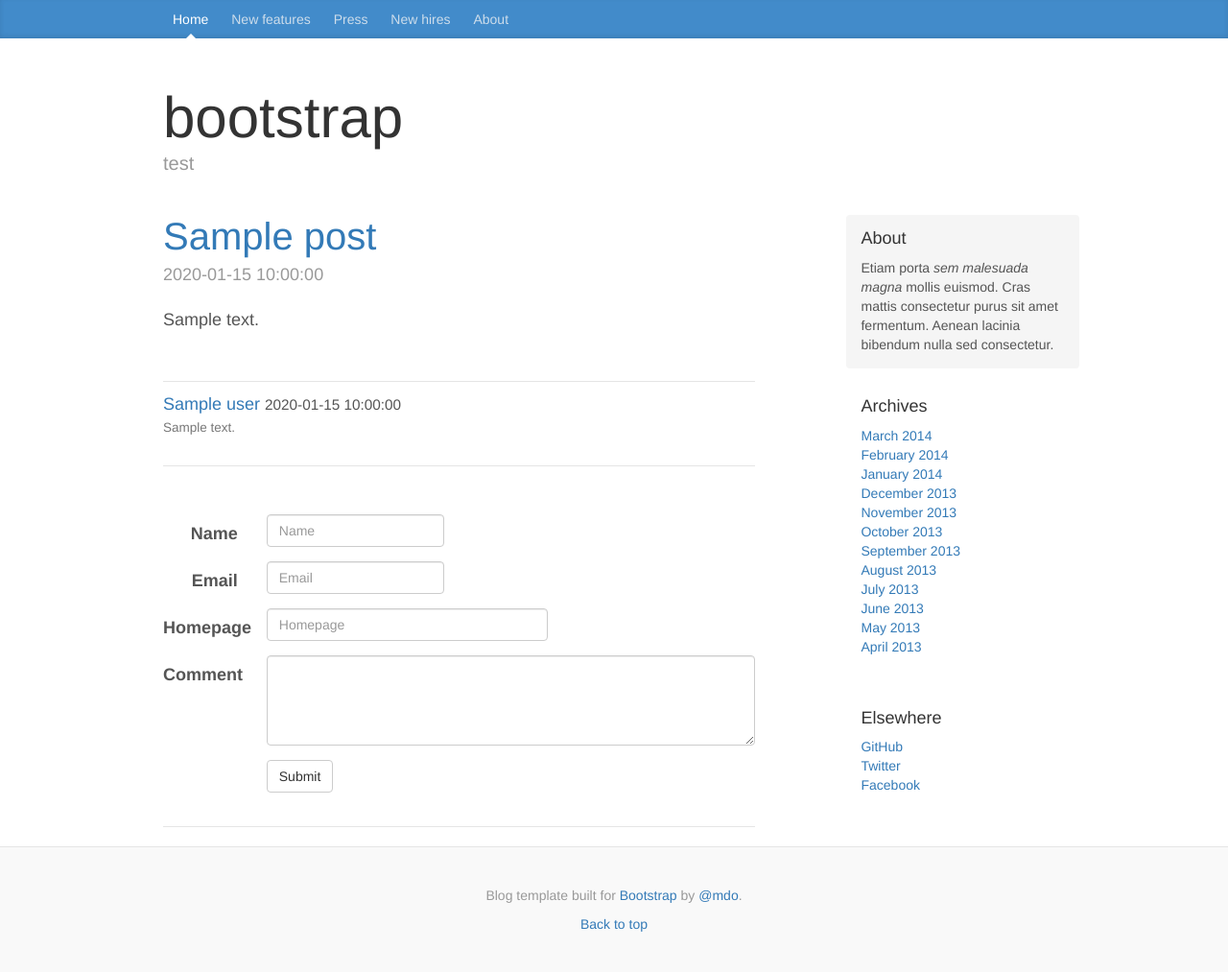
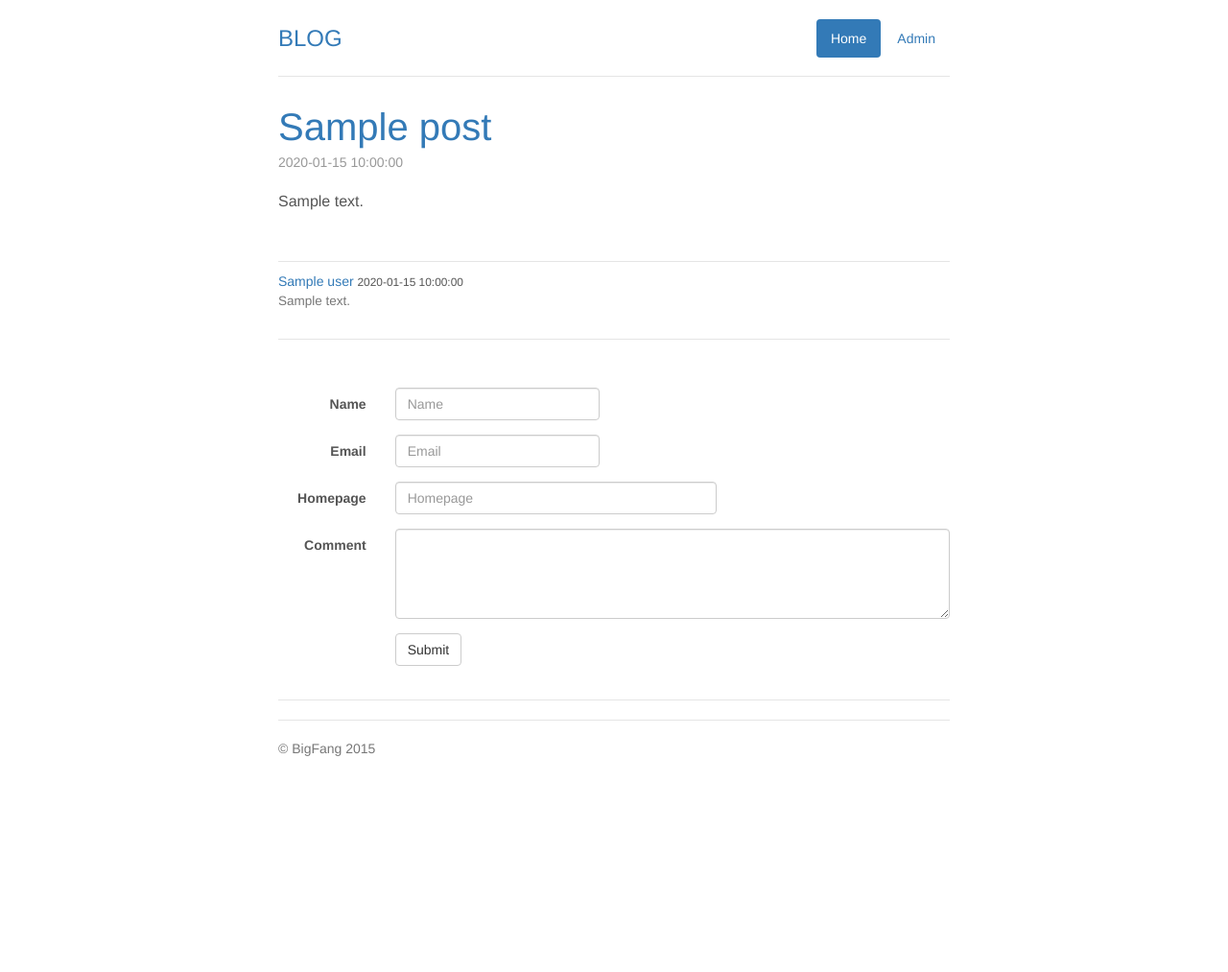
Before and after one commit to bigfang/flask-blog, a Flask app: template templates/post.html in a window 1280 px wide. Shown: the whole page at 96% size. After the commit the page ends 788 px from the top, so only its background shows below. Run offline with Flask 2, Linux system fonts and the light colour scheme; the template is opened without the code that fills it: most values are stand-ins (such as "Sample title", 1, 10 or a date in 2020); some libraries are stand-ins or nearby versions.

```diff
--- a/static/css/blog.css
+++ b/static/css/blog.css
@@ -1,3 +1,85 @@
+/* Space out content a bit */
+body {
+  padding-top: 20px;
+  padding-bottom: 20px;
+}
+
+/* Everything but the jumbotron gets side spacing for mobile first views */
+.header,
+.marketing,
+.footer {
+  padding-right: 15px;
+  padding-left: 15px;
+}
+
+/* Custom page header */
+.header {
+  border-bottom: 1px solid #e5e5e5;
+}
+/* Make the masthead heading the same height as the navigation */
+.header h3 {
+  padding-bottom: 19px;
+  margin-top: 0;
+  margin-bottom: 0;
+  line-height: 40px;
+}
+
+/* Custom page footer */
+.footer {
+  padding-top: 19px;
+  color: #777;
+  border-top: 1px solid #e5e5e5;
+}
+
+/* Customize container */
+@media (min-width: 768px) {
+  .container {
+    max-width: 730px;
+  }
+}
+.container-narrow > hr {
+  margin: 30px 0;
+}
+
+/* Main marketing message and sign up button */
+.jumbotron {
+  text-align: center;
+  border-bottom: 1px solid #e5e5e5;
+}
+.jumbotron .btn {
+  padding: 14px 24px;
+  font-size: 21px;
+}
+
+/* Supporting marketing content */
+.marketing {
+  margin: 40px 0;
+}
+.marketing p + h4 {
+  margin-top: 28px;
+}
+
+/* Responsive: Portrait tablets and up */
+@media screen and (min-width: 768px) {
+  /* Remove the padding we set earlier */
+  .header,
+  .marketing,
+  .footer {
+    padding-right: 0;
+    padding-left: 0;
+  }
+  /* Space out the masthead */
+  .header {
+    margin-bottom: 30px;
+  }
+  /* Remove the bottom border on the jumbotron for visual effect */
+  .jumbotron {
+    border-bottom: 0;
+  }
+}
+
+
+
 /*
  * Globals
  */
@@ -180,3 +262,6 @@ h6, .h6 {
 .comment-form {
   margin-top: 50px;
 }
+.blog-content {
+  font-size: 16px;
+}
--- a/templates/header.html
+++ /dev/null
@@ -1,11 +0,0 @@
-<div class="blog-masthead">
-    <div class="container">
-        <nav class="blog-nav">
-            <a class="blog-nav-item active" href="/">Home</a>
-            <a class="blog-nav-item" href="#">New features</a>
-            <a class="blog-nav-item" href="#">Press</a>
-            <a class="blog-nav-item" href="#">New hires</a>
-            <a class="blog-nav-item" href="#">About</a>
-        </nav>
-    </div>
-</div>
--- a/templates/layout.html
+++ b/templates/layout.html
@@ -8,7 +8,7 @@
     <meta name="author" content="">
     <link rel="icon" href="favicon.ico">
 
-    <title>Blog Template for Bootstrap</title>
+    <title>Narrow Jumbotron Template for Bootstrap</title>
 
     <!-- Bootstrap core CSS -->
     <link href="/static/css/bootstrap.min.css" rel="stylesheet">
@@ -19,43 +19,31 @@
 
 <body>
 
-{% include 'header.html' %}
-
 <div class="container">
-
-    <div class="blog-header">
-        <h1 class="blog-title">bootstrap</h1>
-
-        <p class="lead blog-description">test</p>
+    <div class="header">
+        <nav>
+            <ul class="nav nav-pills pull-right">
+                <li role="presentation" class="active"><a href="#">Home</a></li>
+                <li role="presentation"><a href="/admin">Admin</a></li>
+            </ul>
+        </nav>
+        <h3 class="text-muted"><a href="/">BLOG</a></h3>
     </div>
 
     <div class="row">
-        <div class="col-sm-8 blog-main">
+        <div class="col-sm-12">
             {% block content %}{% endblock %}
         </div>
 
-        {% include 'sidebar.html' %}
+    </div>
 
-    </div>
-    <!-- /.row -->
+    <footer class="footer">
+        <p>&copy; BigFang 2015</p>
+    </footer>
 
 </div>
-<!-- /.container -->
+<!-- /container -->
 
-<footer class="blog-footer">
-    <p>Blog template built for <a href="http://getbootstrap.com">Bootstrap</a> by <a
-            href="https://twitter.com/mdo">@mdo</a>.</p>
-
-    <p>
-        <a href="#">Back to top</a>
-    </p>
-</footer>
-
-
-<!-- Bootstrap core JavaScript
-================================================== -->
-<!-- Placed at the end of the document so the pages load faster -->
 {% block form %}{% endblock %}
-<!--<script src="/static/js/bootstrap.min.js"></script>-->
 </body>
 </html>
--- a/templates/list.html
+++ b/templates/list.html
@@ -4,6 +4,6 @@
 
     <p class="blog-post-meta">{{ post.created_at }}</p>
 
-    <div>{{ post.text }}</div>
+    <div class="blog-content">{{ post.text }}</div>
 </div>
 {% endfor %}
--- a/templates/post.html
+++ b/templates/post.html
@@ -6,7 +6,7 @@
 
     <p class="blog-post-meta">{{ post.created_at }}</p>
 
-    <div>{{ post.text }}</div>
+    <div class="blog-content">{{ post.text }}</div>
 </div>
 
 <div class="blog-comment">
--- a/templates/sidebar.html
+++ /dev/null
@@ -1,33 +0,0 @@
-<div class="col-sm-3 col-sm-offset-1 blog-sidebar">
-    <div class="sidebar-module sidebar-module-inset">
-        <h4>About</h4>
-
-        <p>Etiam porta <em>sem malesuada magna</em> mollis euismod. Cras mattis consectetur purus sit amet fermentum.
-            Aenean lacinia bibendum nulla sed consectetur.</p>
-    </div>
-    <div class="sidebar-module">
-        <h4>Archives</h4>
-        <ol class="list-unstyled">
-            <li><a href="#">March 2014</a></li>
-            <li><a href="#">February 2014</a></li>
-            <li><a href="#">January 2014</a></li>
-            <li><a href="#">December 2013</a></li>
-            <li><a href="#">November 2013</a></li>
-            <li><a href="#">October 2013</a></li>
-            <li><a href="#">September 2013</a></li>
-            <li><a href="#">August 2013</a></li>
-            <li><a href="#">July 2013</a></li>
-            <li><a href="#">June 2013</a></li>
-            <li><a href="#">May 2013</a></li>
-            <li><a href="#">April 2013</a></li>
-        </ol>
-    </div>
-    <div class="sidebar-module">
-        <h4>Elsewhere</h4>
-        <ol class="list-unstyled">
-            <li><a href="#">GitHub</a></li>
-            <li><a href="#">Twitter</a></li>
-            <li><a href="#">Facebook</a></li>
-        </ol>
-    </div>
-</div><!-- /.blog-sidebar -->
```
Also changed, not shown: templates/404.html (added, +18 -0 lines), templates/50x.html (added, +19 -0 lines), view.py (+17 -3 lines).
